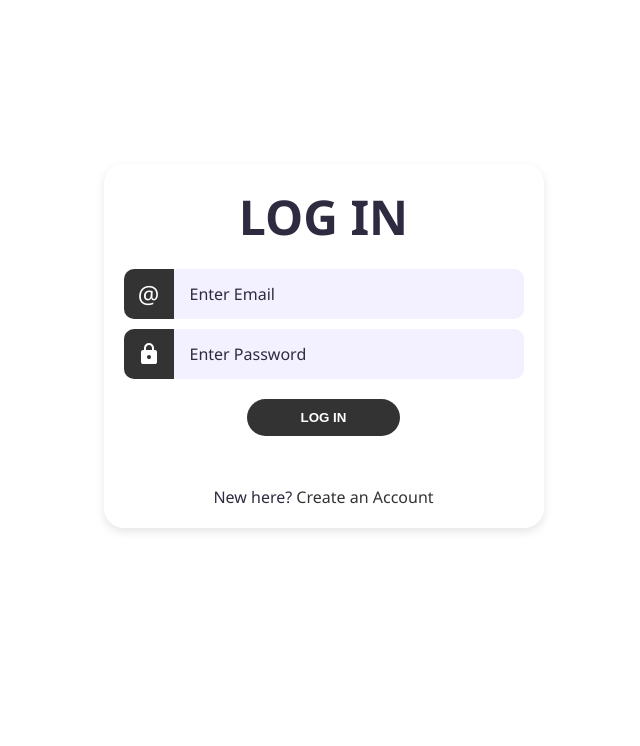
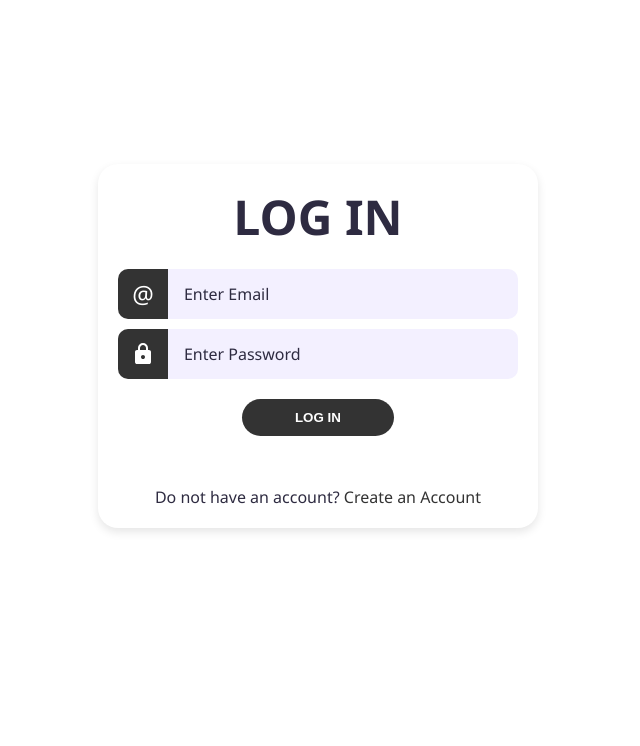
Before and after one commit to EchoingTime/construction-project-manager, a Flask app: page /login in a window 1280 px wide. Shown: the part 174-920 px from the top of the page, without its empty margins (359-999 px from the left). Run offline with Flask 3, Linux system fonts and the light colour scheme.

Commit message:
Fixed Create an Account button + formatting

```diff
--- a/website/templates/base.html
+++ b/website/templates/base.html
@@ -10,13 +10,16 @@
 <html lang="en-US">
   <head>
     <!--------------------- Meta Data --------------------->
+
     <meta charset="utf-8" />
     <meta name="viewport" content="width=device-width, initial-scale=1" />
     <!--------------------- Stylesheet --------------------->
+
     <link rel="stylesheet" href="./../static/style.css" />
 
     <title>{% block title %}Default Title{% endblock %}</title>
   </head>
+
   <body class="{% block body_class %}{% endblock %}">
     <!--------------------- Navbar --------------------->
     <nav>
@@ -39,6 +42,7 @@
         <!--------------------- Sidebar of Navbar --------------------->
         {% if user.is_authenticated %}
         <li><a href="/">Home</a></li>
+        <li><a href="/inbox">Inbox</a></li>
         <li><a href="/logout">Logout</a></li>
         {% else %}
         <li><a href="/login">Log In</a></li>
@@ -50,8 +54,8 @@
         <li><a href="#">Construction Project Manager</a></li>
         {% if user.is_authenticated %}
         <li class="hideOnMobile"><a href="/">Home</a></li>
+        <li class="hideOnMobile"><a href="/inbox">Inbox</a></li>
         <li class="hideOnMobile"><a href="/logout">Logout</a></li>
-        <li class="hideOnMobile"><a href="/inbox">Inbox</a></li>
         {% else %}
         <li class="hideOnMobile"><a href="/login">Log In</a></li>
         <li class="hideOnMobile"><a href="/sign-up">Sign Up</a></li>
@@ -73,7 +77,6 @@
         </li>
       </ul>
     </nav>
-
     <!--------------------- Message Flashing --------------------->
     {% with messages = get_flashed_messages(with_categories=true) %} {% if
     messages %} {% for category, message in messages %} {% if category ==
@@ -94,6 +97,7 @@
       </button>
     </div>
     {% endif %} {% endfor %} {% endif %} {% endwith %}
+    <!--------------------- Content Area --------------------->
 
     <div class="container">{% block content %}{% endblock %}</div>
 
--- a/website/templates/login.html
+++ b/website/templates/login.html
@@ -45,7 +45,7 @@
     </div>
     <button type="submit">Log In</button>
   </form>
-  <p>New here? <a href="signup.html">Create an Account</a></p>
+  <p>Do not have an account? <a href="/sign-up">Create an Account</a></p>
 </div>
 
 {% endblock %}
```
